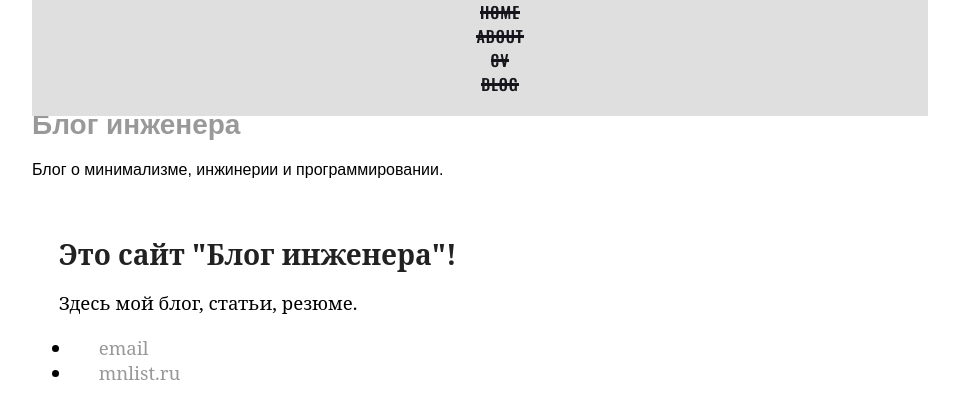
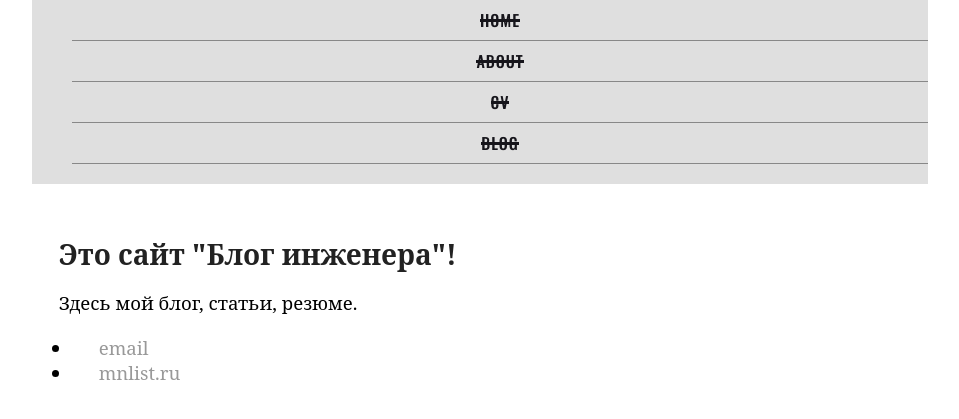
Before and after one commit to kiselevmv/kiselevmv.github.io, a Jekyll site: the page built from index.html, in a window 1280 px wide. Shown: the top 419 px of the page, without its empty margins (160-1119 px from the left). Built offline with Jekyll 4.4.1, drawn with Linux system fonts in a browser that asks for light colours; nearby versions of some CDN libraries; the list of posts is cut into pages by our own code.

Commit message:
Update main.css

```diff
--- a/css/main.css
+++ b/css/main.css
@@ -121,13 +121,20 @@ nav {
   position: fixed;
   top:0px;
   /* top:50px; */
-  text-align:center;
+  text-align: center;
   background-color: #DFDFDF;
 }
 
 nav ul {
   list-style: none;
 }
+
+nav li {
+  line-height: 40px;
+  height: 40px;
+  border-bottom: 1px solid #888;
+}
+
 
 nav a {
   font-family: 'Oswald', sans-serif;
```
